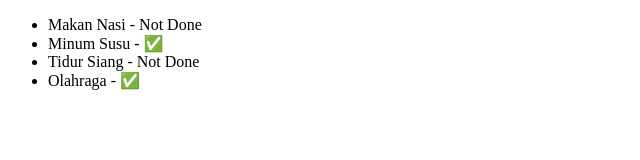
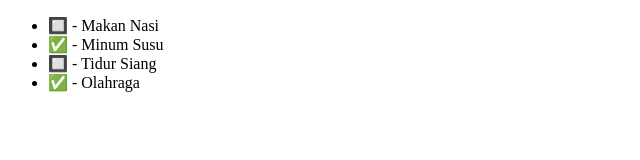
Before and after one commit to RenitaDewi/Todo-list-app, a plain HTML site: page index.html in a window 1280 px wide. Shown: the whole page, without its empty margins (0-640 px from the left). Drawn offline with nearby package versions, Linux system fonts and the light colour scheme.

Commit message:
move status to the left

```diff
--- a/index.html
+++ b/index.html
@@ -12,9 +12,9 @@
     <div id="app">
         <ul>
             <li v-for="item in items">
-                {{ item.name }} -
                 <span v-if="item.done">✅</span>
-                <span v-if="!item.done">Not Done</span>
+                <span v-if="!item.done">🔲</span>
+                - {{ item.name }}
             </li>
         </ul>
     </div>
```
